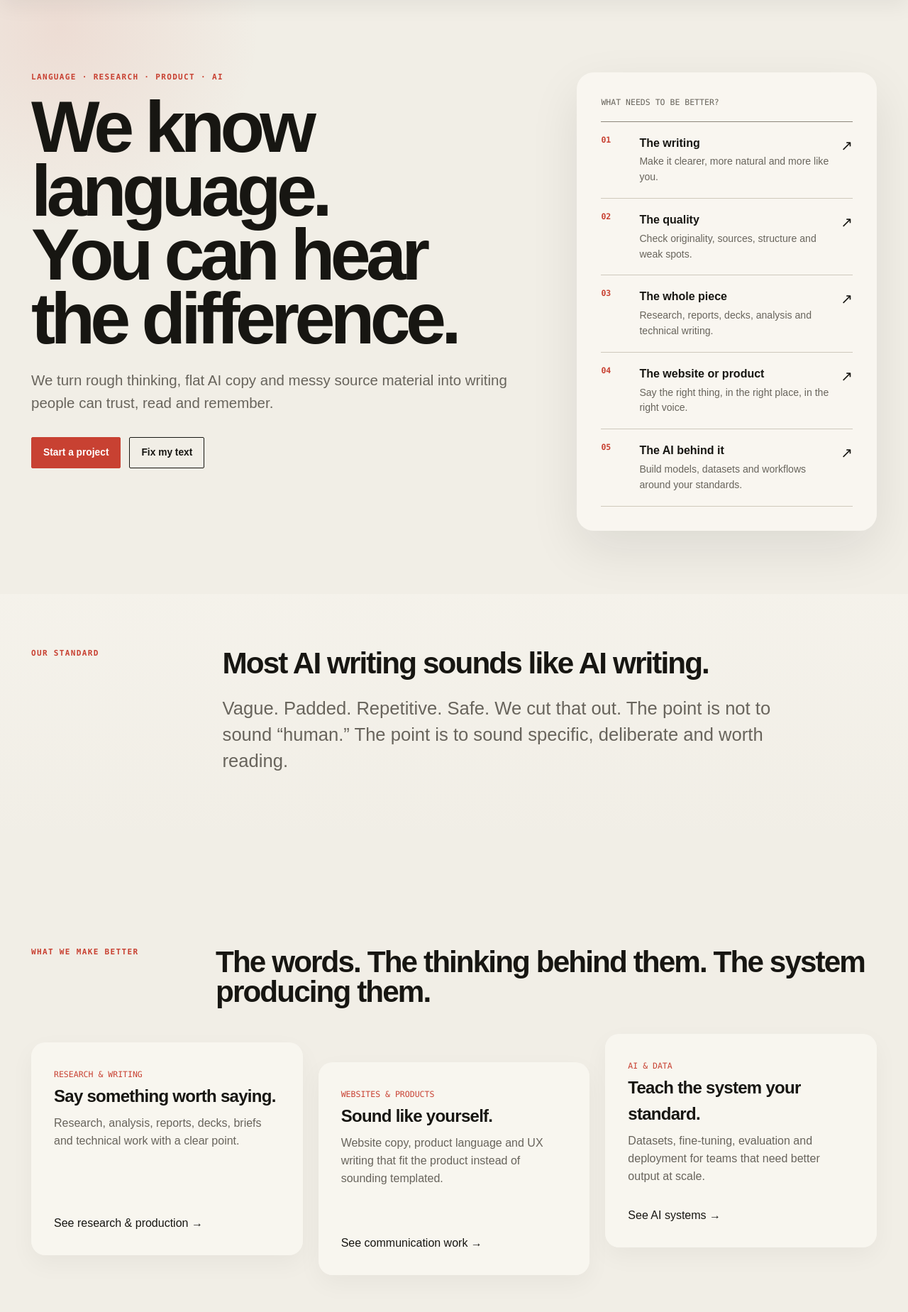
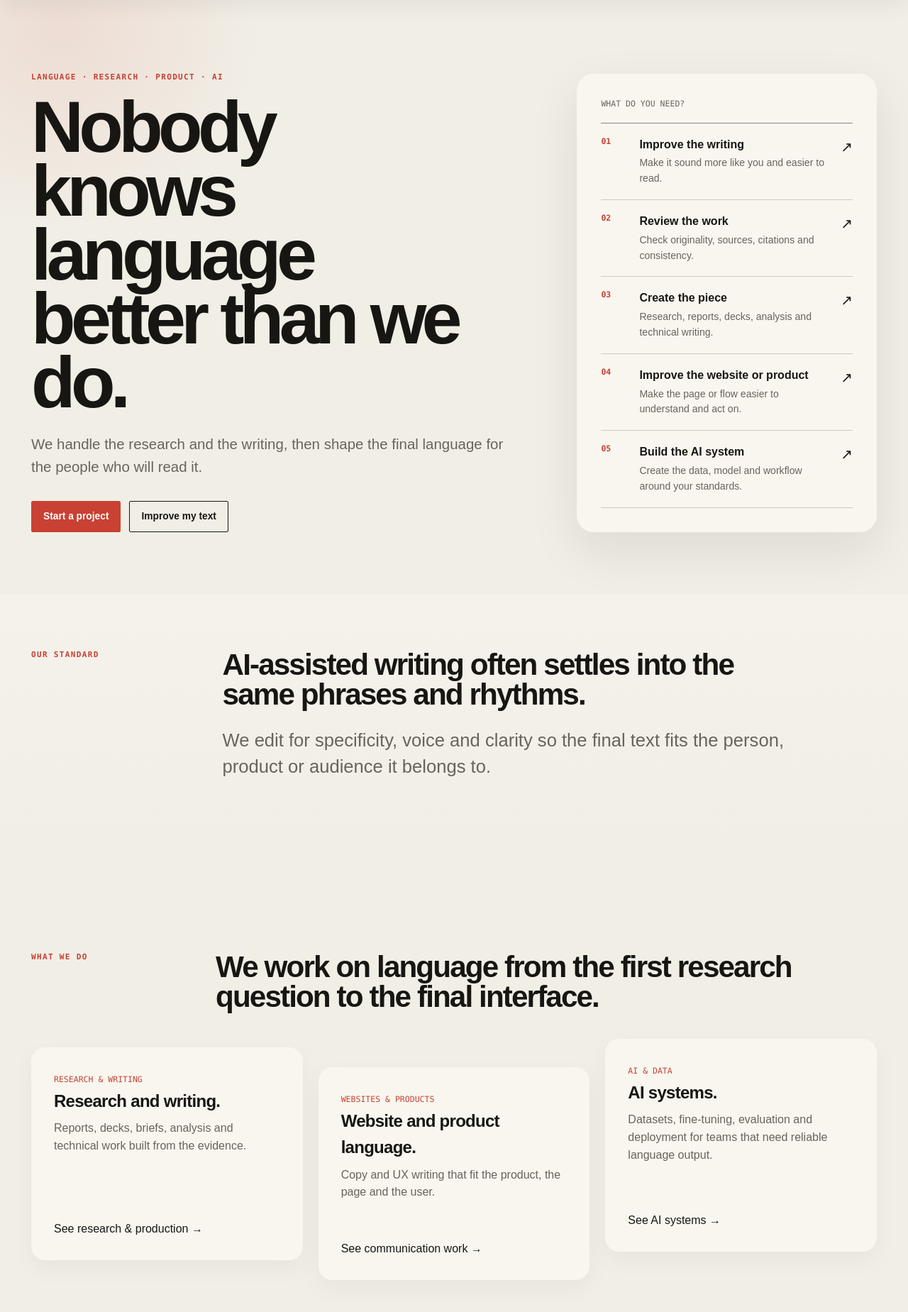
Before and after one commit to RunZER0/infinihumanizer, a Django app: page / in a window 1280 px wide. Shown: the part 71-1920 px from the top of the page at 71% size. Run offline with Django 5.2, Linux system fonts and the light colour scheme.

Commit message:
Copy: remove AI writing tics from landing page

```diff
--- a/platformhub/templates/platformhub/home.html
+++ b/platformhub/templates/platformhub/home.html
@@ -1,27 +1,27 @@
 {% extends "base.html" %}
 {% block title %}InfiniAI — Language, research and AI systems{% endblock %}
-{% block description %}Clearer writing, sharper research, better product language and AI systems trained to sound like you.{% endblock %}
+{% block description %}InfiniAI improves writing, research, product language and AI output.{% endblock %}
 {% block content %}
 <section class="hero">
   <div class="hero-copy">
     <div class="eyebrow">Language · Research · Product · AI</div>
-    <h1 class="display">We know language.<br>You can hear the difference.</h1>
-    <p class="lede">We turn rough thinking, flat AI copy and messy source material into writing people can trust, read and remember.</p>
+    <h1 class="display">Nobody knows language better than we do.</h1>
+    <p class="lede">We handle the research and the writing, then shape the final language for the people who will read it.</p>
     <div class="hero-actions">
       <a class="btn btn-primary" href="{% url 'platformhub:start' %}">Start a project</a>
-      <a class="btn" href="{% url 'humanizer' %}">Fix my text</a>
+      <a class="btn" href="{% url 'humanizer' %}">Improve my text</a>
     </div>
   </div>
 
   <aside class="hero-proof">
     <div>
-      <div class="micro">WHAT NEEDS TO BE BETTER?</div>
+      <div class="micro">WHAT DO YOU NEED?</div>
       <ul class="route-list" style="margin-top:18px">
-        <li><a href="{% url 'humanizer' %}"><span class="route-index">01</span><span><span class="route-name">The writing</span><span class="route-desc">Make it clearer, more natural and more like you.</span></span><span class="arrow">↗</span></a></li>
-        <li><a href="{% url 'platformhub:service_detail' 'assurance' %}"><span class="route-index">02</span><span><span class="route-name">The quality</span><span class="route-desc">Check originality, sources, structure and weak spots.</span></span><span class="arrow">↗</span></a></li>
-        <li><a href="{% url 'platformhub:service_detail' 'studio' %}"><span class="route-index">03</span><span><span class="route-name">The whole piece</span><span class="route-desc">Research, reports, decks, analysis and technical writing.</span></span><span class="arrow">↗</span></a></li>
-        <li><a href="{% url 'platformhub:service_detail' 'communication' %}"><span class="route-index">04</span><span><span class="route-name">The website or product</span><span class="route-desc">Say the right thing, in the right place, in the right voice.</span></span><span class="arrow">↗</span></a></li>
-        <li><a href="{% url 'platformhub:service_detail' 'systems' %}"><span class="route-index">05</span><span><span class="route-name">The AI behind it</span><span class="route-desc">Build models, datasets and workflows around your standards.</span></span><span class="arrow">↗</span></a></li>
+        <li><a href="{% url 'humanizer' %}"><span class="route-index">01</span><span><span class="route-name">Improve the writing</span><span class="route-desc">Make it sound more like you and easier to read.</span></span><span class="arrow">↗</span></a></li>
+        <li><a href="{% url 'platformhub:service_detail' 'assurance' %}"><span class="route-index">02</span><span><span class="route-name">Review the work</span><span class="route-desc">Check originality, sources, citations and consistency.</span></span><span class="arrow">↗</span></a></li>
+        <li><a href="{% url 'platformhub:service_detail' 'studio' %}"><span class="route-index">03</span><span><span class="route-name">Create the piece</span><span class="route-desc">Research, reports, decks, analysis and technical writing.</span></span><span class="arrow">↗</span></a></li>
+        <li><a href="{% url 'platformhub:service_detail' 'communication' %}"><span class="route-index">04</span><span><span class="route-name">Improve the website or product</span><span class="route-desc">Make the page or flow easier to understand and act on.</span></span><span class="arrow">↗</span></a></li>
+        <li><a href="{% url 'platformhub:service_detail' 'systems' %}"><span class="route-index">05</span><span><span class="route-name">Build the AI system</span><span class="route-desc">Create the data, model and workflow around your standards.</span></span><span class="arrow">↗</span></a></li>
       </ul>
     </div>
   </aside>
@@ -31,26 +31,26 @@
   <div class="shell statement-shell">
     <div class="eyebrow">Our standard</div>
     <div>
-      <h2 class="h2">Most AI writing sounds like AI writing.</h2>
-      <p class="statement-copy">Vague. Padded. Repetitive. Safe. We cut that out. The point is not to sound “human.” The point is to sound specific, deliberate and worth reading.</p>
+      <h2 class="h2">AI-assisted writing often settles into the same phrases and rhythms.</h2>
+      <p class="statement-copy">We edit for specificity, voice and clarity so the final text fits the person, product or audience it belongs to.</p>
     </div>
   </div>
 </section>
 
 <section class="section">
   <div class="shell">
-    <div class="section-head"><div class="eyebrow">What we make better</div><div><h2 class="h2">The words. The thinking behind them. The system producing them.</h2></div></div>
+    <div class="section-head"><div class="eyebrow">What we do</div><div><h2 class="h2">We work on language from the first research question to the final interface.</h2></div></div>
     <div class="choice-grid">
       <a class="choice choice-rise-1" href="{% url 'platformhub:service_detail' 'studio' %}">
-        <div><span class="micro">RESEARCH &amp; WRITING</span><strong>Say something worth saying.</strong><p>Research, analysis, reports, decks, briefs and technical work with a clear point.</p></div>
+        <div><span class="micro">RESEARCH &amp; WRITING</span><strong>Research and writing.</strong><p>Reports, decks, briefs, analysis and technical work built from the evidence.</p></div>
         <span>See research &amp; production →</span>
       </a>
       <a class="choice choice-rise-2" href="{% url 'platformhub:service_detail' 'communication' %}">
-        <div><span class="micro">WEBSITES &amp; PRODUCTS</span><strong>Sound like yourself.</strong><p>Website copy, product language and UX writing that fit the product instead of sounding templated.</p></div>
+        <div><span class="micro">WEBSITES &amp; PRODUCTS</span><strong>Website and product language.</strong><p>Copy and UX writing that fit the product, the page and the user.</p></div>
         <span>See communication work →</span>
       </a>
       <a class="choice choice-rise-3" href="{% url 'platformhub:service_detail' 'systems' %}">
-        <div><span class="micro">AI &amp; DATA</span><strong>Teach the system your standard.</strong><p>Datasets, fine-tuning, evaluation and deployment for teams that need better output at scale.</p></div>
+        <div><span class="micro">AI &amp; DATA</span><strong>AI systems.</strong><p>Datasets, fine-tuning, evaluation and deployment for teams that need reliable language output.</p></div>
         <span>See AI systems →</span>
       </a>
     </div>
@@ -59,12 +59,12 @@
 
 <section class="section home-process">
   <div class="shell">
-    <div class="section-head"><div class="eyebrow">Working with us</div><div><h2 class="h2">Give us the outcome. We’ll work from there.</h2></div></div>
+    <div class="section-head"><div class="eyebrow">Working with us</div><div><h2 class="h2">Tell us what you need and what already exists.</h2></div></div>
     <div class="process">
-      <div class="process-step"><strong>Brief</strong><p>Tell us what you need and what already exists.</p></div>
-      <div class="process-step"><strong>Scope</strong><p>We agree on the work, timing and price.</p></div>
-      <div class="process-step"><strong>Make</strong><p>We research, write, review and revise.</p></div>
-      <div class="process-step"><strong>Deliver</strong><p>You get the finished work.</p></div>
+      <div class="process-step"><strong>Brief</strong><p>Send the problem, audience and material you already have.</p></div>
+      <div class="process-step"><strong>Scope</strong><p>We confirm the work, timing and price.</p></div>
+      <div class="process-step"><strong>Work</strong><p>We research, write, review and revise as agreed.</p></div>
+      <div class="process-step"><strong>Delivery</strong><p>You receive the finished work and the agreed files.</p></div>
     </div>
   </div>
 </section>
@@ -73,7 +73,7 @@
   <div class="callout">
     <div>
       <div class="eyebrow" style="color:#e46b5d">Have something in mind?</div>
-      <h2 class="h2" style="margin-top:14px">Let’s make it say what it should.</h2>
+      <h2 class="h2" style="margin-top:14px">Tell us what you need to say.</h2>
     </div>
     <a class="btn btn-primary" href="{% url 'platformhub:start' %}">Start a project</a>
   </div>
```
